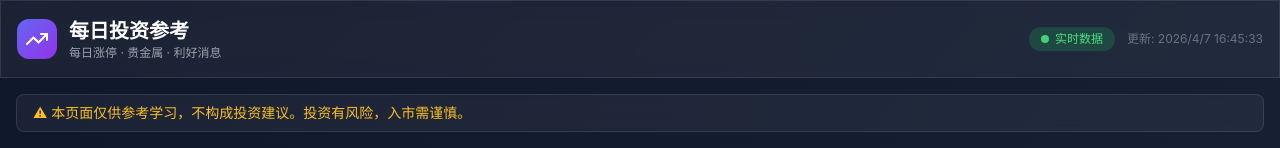
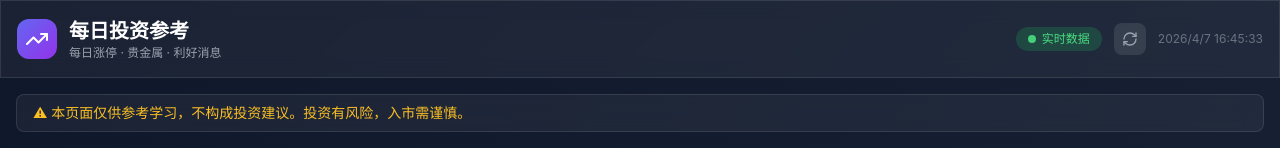
Before and after one commit to niyadaowotuimaole/miaohuishi, a Next.js app: page / in a window 1280 px wide. Shown: the top 148 px of the page. Built offline with nearby package versions, Linux system fonts and the light colour scheme; no server answers.

Commit message:
feat: real-time data integration - Header.tsx

```diff
--- a/src/components/Header.tsx
+++ b/src/components/Header.tsx
@@ -1,13 +1,11 @@
 'use client'
-
 import { TrendingUp, RefreshCw } from 'lucide-react'
-
 interface HeaderProps {
-  status: 'loading' | 'demo' | 'live'
+  status: 'loading'|'demo'|'live'
   lastUpdate: string
+  onRefresh?: () => void
 }
-
-export default function Header({ status, lastUpdate }: HeaderProps) {
+export default function Header({ status, lastUpdate, onRefresh }: HeaderProps) {
   return (
     <header className="glass sticky top-0 z-50">
       <div className="max-w-7xl mx-auto px-4 py-4">
@@ -21,31 +19,12 @@ export default function Header({ status, lastUpdate }: HeaderProps) {
               <p className="text-xs text-gray-400">每日涨停 · 贵金属 · 利好消息</p>
             </div>
           </div>
-
           <div className="flex items-center gap-3">
-            {status === 'demo' && (
-              <span className="px-3 py-1 bg-amber-500/20 text-amber-400 rounded-full text-xs">
-                演示数据
-              </span>
-            )}
-            {status === 'live' && (
-              <span className="flex items-center gap-1.5 px-3 py-1 bg-green-500/20 text-green-400 rounded-full text-xs">
-                <span className="w-2 h-2 bg-green-400 rounded-full live-indicator"></span>
-                实时数据
-              </span>
-            )}
-            {status === 'loading' && (
-              <span className="flex items-center gap-1.5 px-3 py-1 bg-blue-500/20 text-blue-400 rounded-full text-xs">
-                <RefreshCw className="w-3 h-3 animate-spin" />
-                加载中
-              </span>
-            )}
-
-            {lastUpdate && (
-              <span className="text-gray-500 text-xs">
-                更新: {lastUpdate}
-              </span>
-            )}
+            {status === 'demo' && <span className="px-3 py-1 bg-amber-500/20 text-amber-400 rounded-full text-xs">演示数据</span>}
+            {status === 'live' && <span className="flex items-center gap-1.5 px-3 py-1 bg-green-500/20 text-green-400 rounded-full text-xs"><span className="w-2 h-2 bg-green-400 rounded-full live-indicator"></span>实时数据</span>}
+            {status === 'loading' && <span className="flex items-center gap-1.5 px-3 py-1 bg-blue-500/20 text-blue-400 rounded-full text-xs"><RefreshCw className="w-3 h-3 animate-spin" />加载中</span>}
+            {onRefresh && <button onClick={onRefresh} className="p-2 rounded-lg bg-white/10 hover:bg-white/20 text-gray-400 hover:text-white transition-colors" title="刷新数据"><RefreshCw className={`w-4 h-4 ${status === 'loading' ? 'animate-spin' : ''}`} /></button>}
+            {lastUpdate && <span className="text-gray-500 text-xs hidden sm:inline">{lastUpdate}</span>}
           </div>
         </div>
       </div>
```
